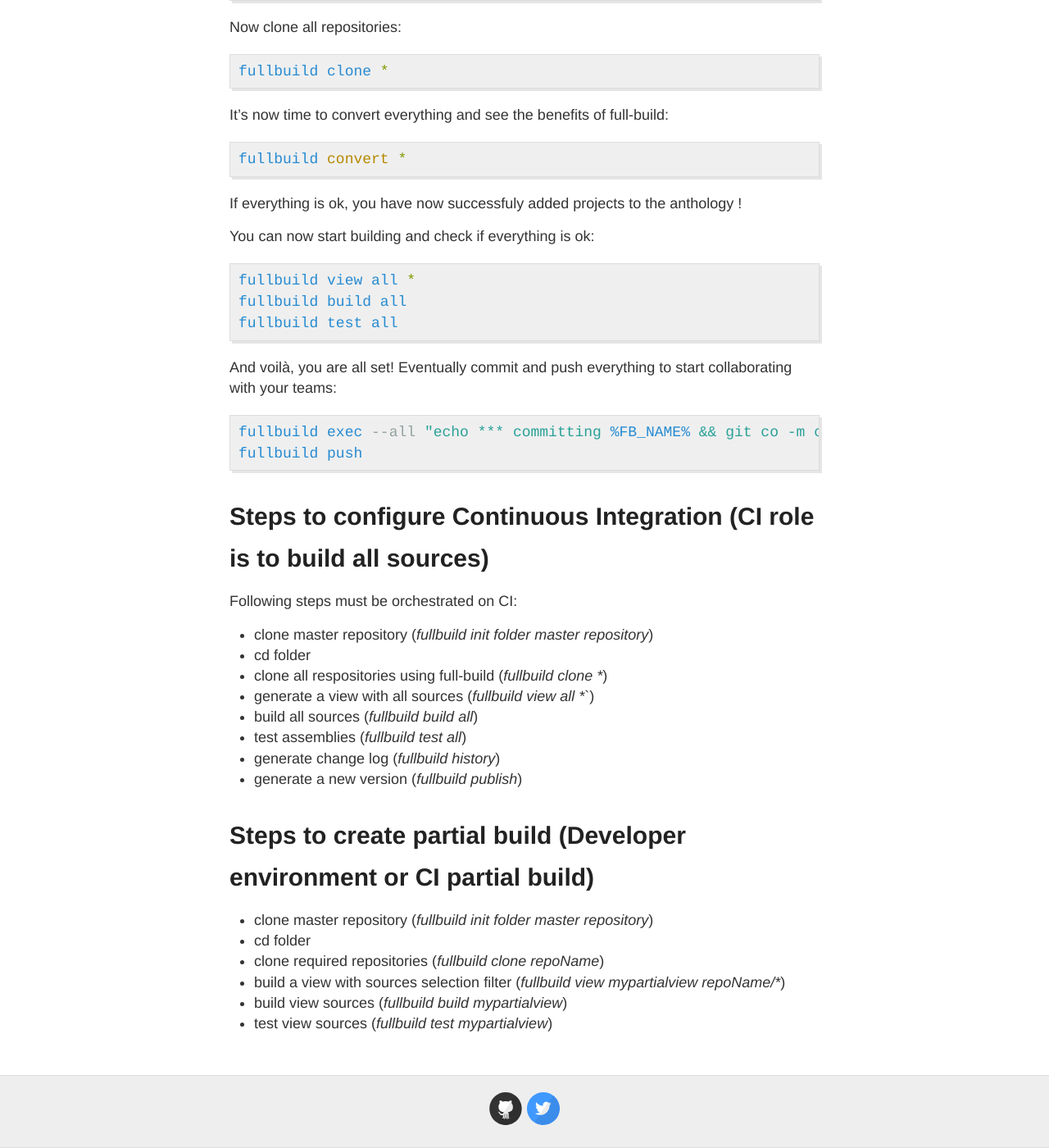
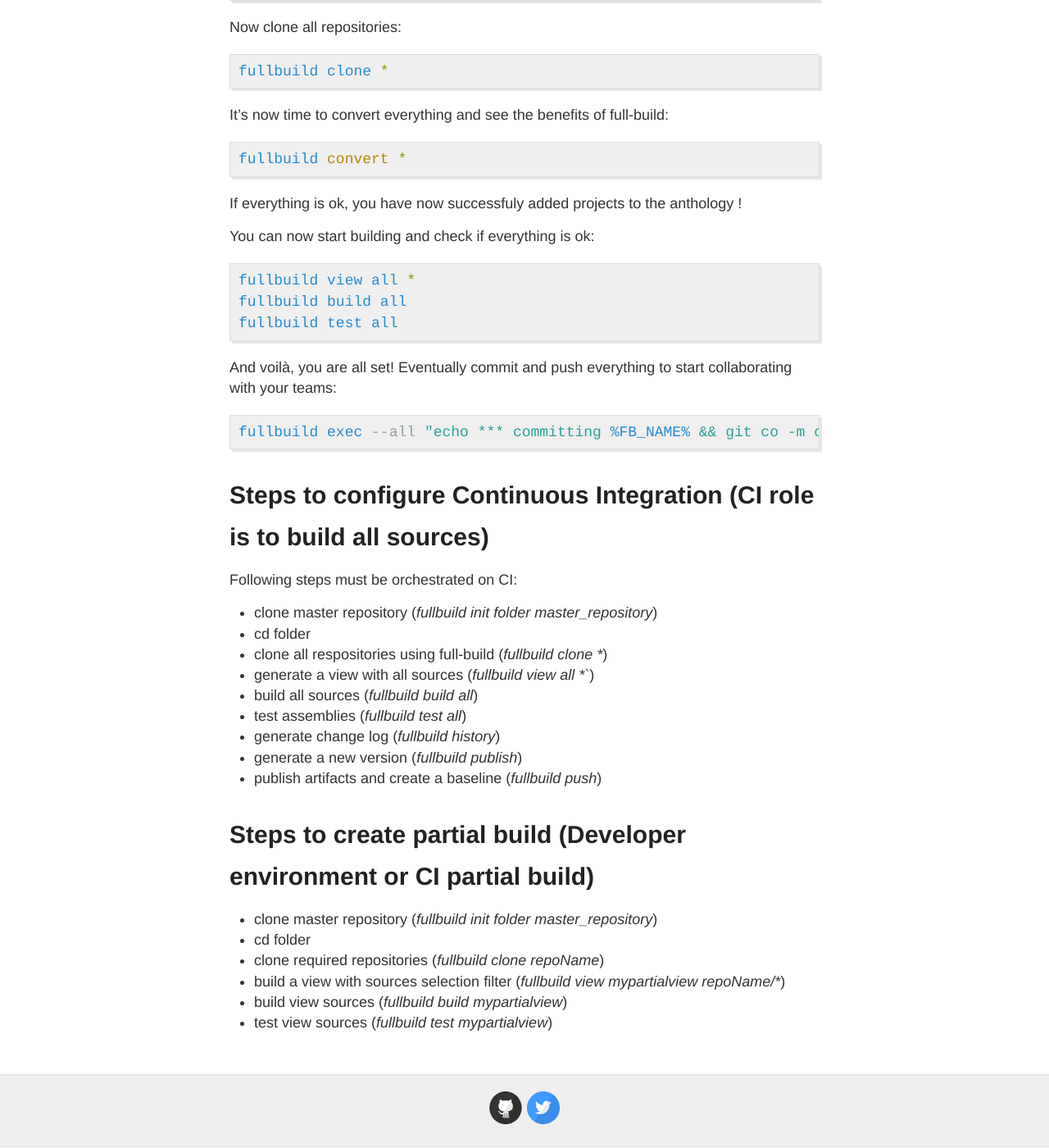
Before and after one commit to full-build/full-build.github.io, a Jekyll site: the page built from gettingstarted.md, in a window 1280 px wide and 1400 px high, scrolled down 1713 px. Shown: the whole window at 82% size. Built offline with Jekyll 4.4.1, drawn with Linux system fonts in a browser that asks for light colours.

Commit message:
add push

```diff
--- a/gettingstarted.md
+++ b/gettingstarted.md
@@ -76,14 +76,13 @@
 And voilà, you are all set! Eventually commit and push everything to start collaborating with your teams:
 
 {% highlight Batchfile %}
-fullbuild exec --all "echo *** committing %FB_NAME% && git co -m conversion"
-fullbuild push
+fullbuild exec --all "echo *** committing %FB_NAME% && git co -m conversion && git push"
 {% endhighlight %}
 
 # Steps to configure Continuous Integration (CI role is to build all sources)
 Following steps must be orchestrated on CI:
 
-  * clone master repository (_fullbuild init folder master repository_)
+  * clone master repository (_fullbuild init folder master_repository_)
   * cd folder
   * clone all respositories using full-build (_fullbuild clone *_)
   * generate a view with all sources (_fullbuild view all *_`)
@@ -91,10 +90,11 @@
   * test assemblies (_fullbuild test all_)
   * generate change log (_fullbuild history_)
   * generate a new version (_fullbuild publish_)
+  * publish artifacts and create a baseline (_fullbuild push_)
 
 # Steps to create partial build (Developer environment or CI partial build)
 
-  * clone master repository (_fullbuild init folder master repository_)
+  * clone master repository (_fullbuild init folder master_repository_)
   * cd folder
   * clone required repositories (_fullbuild clone repoName_)
   * build a view with sources selection filter (_fullbuild view mypartialview repoName/*_)
```
